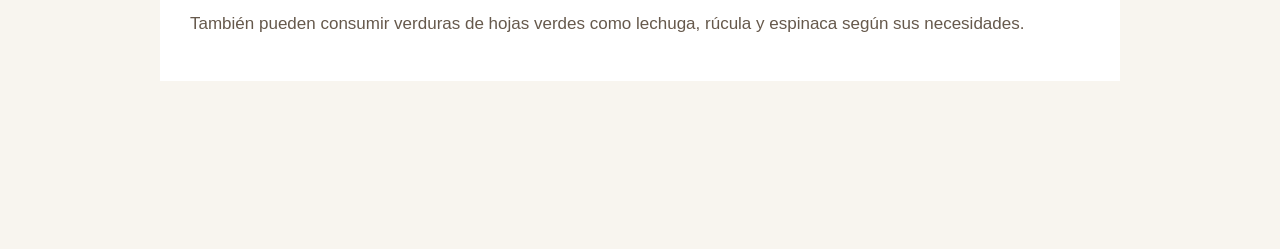
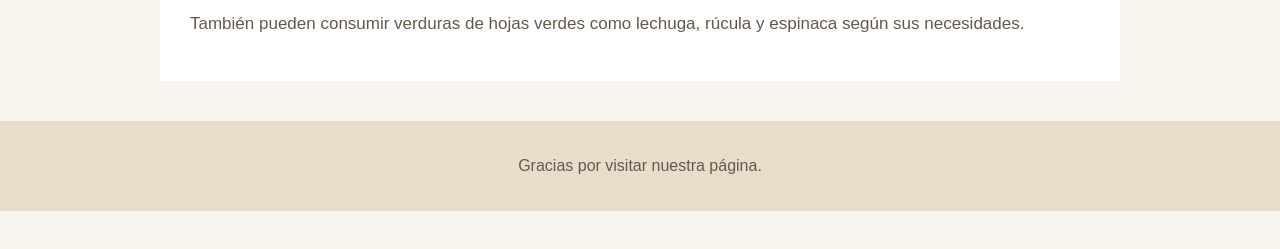
Before and after one commit to catalinacardoso/TP-final-Cardoso-Catalina-4E, a plain HTML site: page alimentos.html in a window 1280 px wide. Shown: the part 501-750 px from the top of the page. Drawn offline with Linux system fonts and the light colour scheme.

Commit message:
agregue el footer

```diff
--- a/alimentos.html
+++ b/alimentos.html
@@ -26,5 +26,8 @@
             lechuga, rúcula y espinaca según sus necesidades. </p>
 
     </main>
+     <footer>
+         <p>Gracias por visitar nuestra página.</p>
+        </footer>
 </body>
 </html>
```
Also changed, not shown: habitat.html (+3 -1 lines), razas.html (+3 -0 lines).
